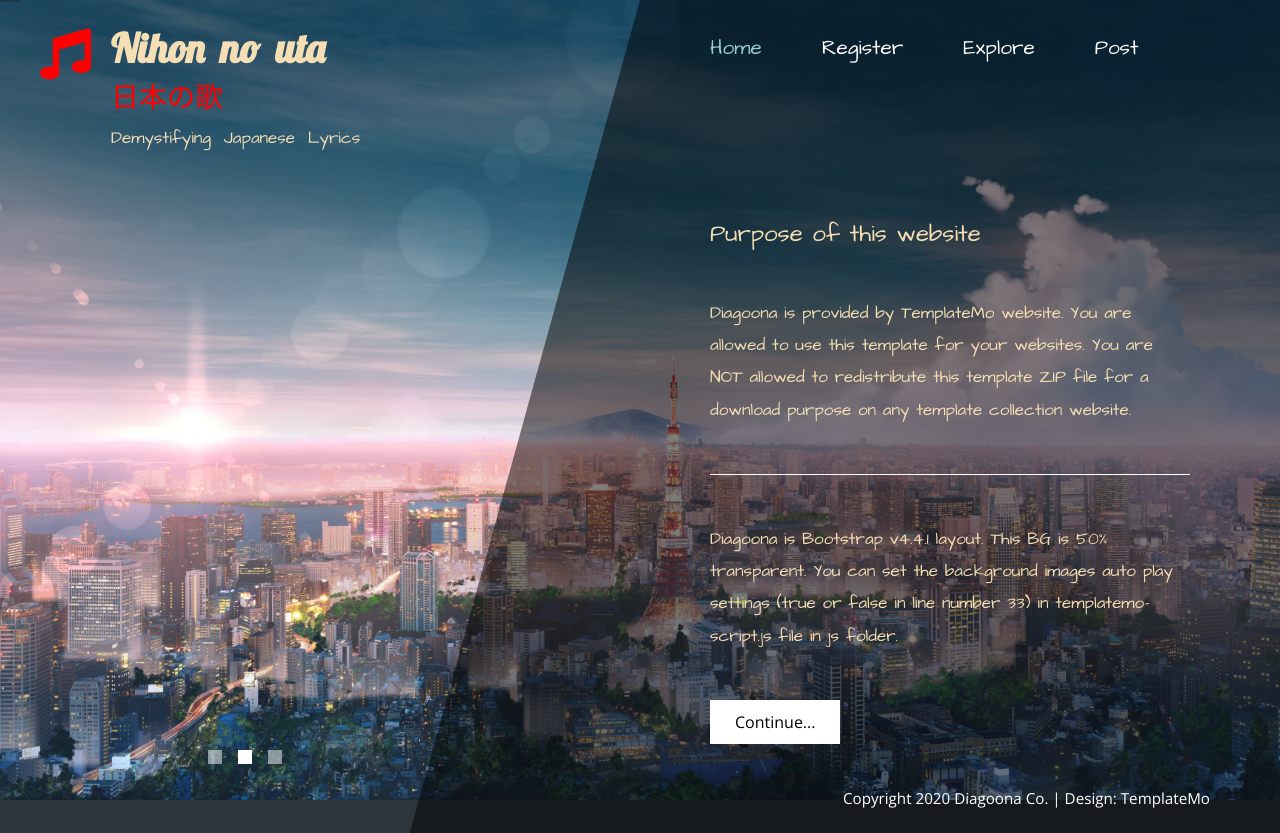
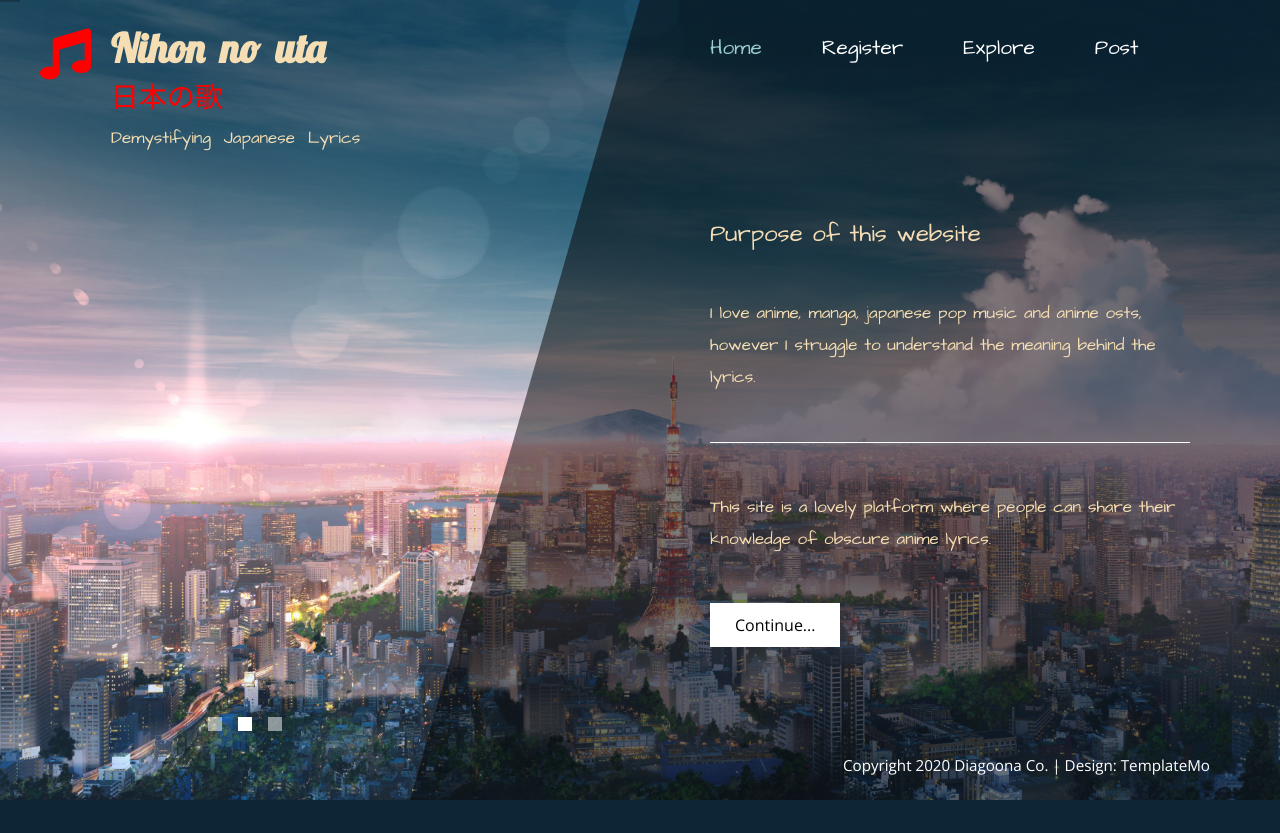
Before and after one commit to nihon-no-uta/nihon-no-uta.github.io, a Django app: page / in a window 1280 px wide. After the commit the page ends 800 px from the top, so only its background shows below. Run offline with Django 3.2, Linux system fonts and the light colour scheme; some libraries are stand-ins or nearby versions; some web fonts are replaced.

Commit message:
HomePage fleshed out, heroku host added to allowed hosts

```diff
--- a/home/templates/home/index.html
+++ b/home/templates/home/index.html
@@ -68,9 +68,9 @@
                 <main class="tm-col-right">
                     <section class="tm-content">
                         <h2 class="mb-5 tm-content-title" style="font-family: 'Architects Daughter'; color: wheat;">Purpose of this website</h2>
-                        <p class="mb-5" style="font-family: 'Architects Daughter'; color: wheat;">Diagoona is provided by TemplateMo website. You are allowed to use this template for your websites. You are NOT allowed to redistribute this template ZIP file for a download purpose on any template collection website.</p>
+                        <p class="mb-5" style="font-family: 'Architects Daughter'; color: wheat;">I love anime, manga, japanese pop music and anime osts, however I struggle to understand the meaning behind the lyrics.</p>
                         <hr class="mb-5">
-                        <p class="mb-5" style="font-family: 'Architects Daughter'; color: wheat;">Diagoona is Bootstrap v4.4.1 layout. This BG is 50% transparent. You can set the background images auto play settings (true or false in line number 33) in templatemo-script.js file in js folder.</p>
+                        <p class="mb-5" style="font-family: 'Architects Daughter'; color: wheat;">This site is a lovely platform where people can share their knowledge of obscure anime lyrics.</p>
                         <a href="about.html" class="btn btn-primary">Continue...</a>
                     </section>
                 </main>
--- a/jll/settings.py
+++ b/jll/settings.py
@@ -26,7 +26,7 @@
 # SECURITY WARNING: don't run with debug turned on in production!
 DEBUG = True
 
-ALLOWED_HOSTS = ['58dff7cd7ac0.ngrok.io','127.0.0.1','atharva1797.pythonanywhere.com','Atharva1797.pythonanywhere.com']
+ALLOWED_HOSTS = ['f4ecf1128d78.ngrok.io','127.0.0.1','japanese-song-lyrics.herokuapp.com','atharva1797.pythonanywhere.com','Atharva1797.pythonanywhere.com']
 
 # Application definition
 
```
